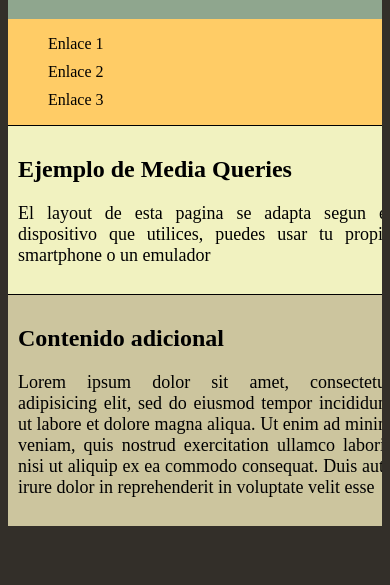
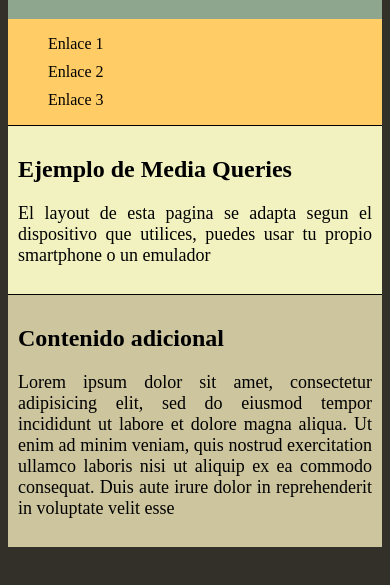
Before and after one commit to Supertoledo/diplo_full_2211, a plain HTML site: page MD0203/tareamd02un03/index.html in a window 390 px wide. Shown: the part 69-654 px from the top of the page. Drawn offline with Linux system fonts and the light colour scheme.

Commit message:
correccion Tarea con detalles..!

```diff
--- a/MD0203/tareamd02un03/base.css
+++ b/MD0203/tareamd02un03/base.css
@@ -38,10 +38,6 @@ aside {
 }
 
 @media (max-width: 800px) {
-	#contenedor {
-		display: flex;
-		flex-direction: column;
-	}
 	nav {
 		background-color: #ffcc66;
 		width: 100%;
@@ -58,6 +54,7 @@ aside {
 		margin: auto;
 		padding: 10px;
 		border-top: 1px solid #000;
+		box-sizing: border-box;
 	}
 
 	p {
```
